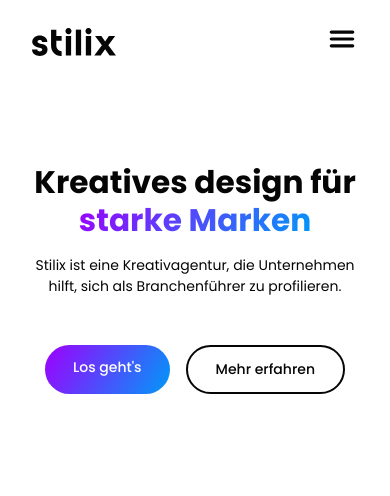
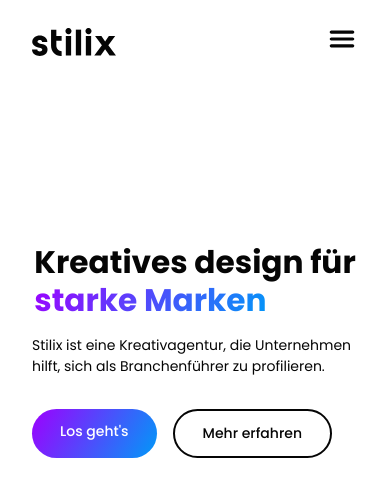
Before and after one commit to zerokater/stilix-webseite, a SvelteKit app: page / in a window 390 px wide. Shown: the top 496 px of the page. Built offline with nearby package versions, Linux system fonts and the light colour scheme.

Commit message:
MAINCONTENTv2

```diff
--- a/src/routes/+page.svelte
+++ b/src/routes/+page.svelte
@@ -102,7 +102,7 @@
 
     @media screen and (max-width: 1460px) {
         article {
-            padding: 5rem 2rem;
+            padding: 10rem 2rem;
             width: 100%;
         }
     }
@@ -122,7 +122,18 @@
 
     @media screen and (max-width: 470px) {
 
+
+        article{
+            align-items: flex-start;
+            gap: 2rem;
+        }
+
+        h1{
+            text-align: start;
+        }
+
         p{
+            text-align: start;
             width: auto;
         }
     }
```
